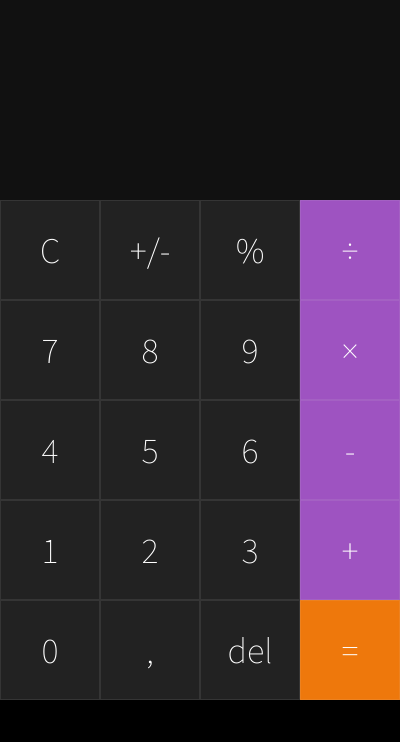
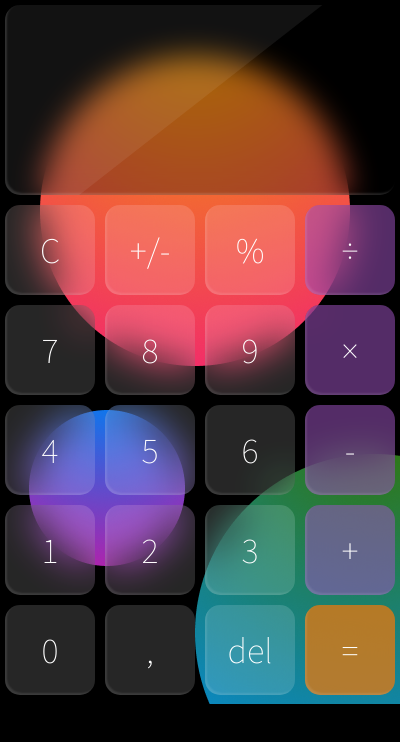
Before and after one commit to yinkar/yinkar-calc, an Electron app: page index.html in a window 400 px wide. Drawn offline with Linux system fonts and the light colour scheme.

Commit message:
New design

```diff
--- a/calculator.css
+++ b/calculator.css
@@ -55,18 +55,21 @@ input, button, textarea, :focus {
 }
 
 body {
-    overflow: hidden;
+    overflow: auto;
     background: #000;
 }
 
 .calculator {
   width: 400px;
   height: 700px;
+  margin: 0 auto;
+  background-image: url('assets/images/calc-bg.png');
 }
 
 .screen {
-  width: 400px;
-  height: 200px;
+  width: 390px;
+  height: 190px;
+  margin: 5px;
   font-family: 'Source Sans Pro', sans-serif;
   font-size: 32px;
   font-weight: 400;
@@ -75,6 +78,11 @@ body {
   color: #fff;
   text-align: right;
   position: relative;
+  overflow: hidden;
+  background: rgba(0, 0, 0, 0.30);
+  backdrop-filter: blur(15px);
+  box-shadow: inset 2px -2px 2px rgba(255, 255, 255, 0.13);
+  border-radius: 15px;
 }
 
 .screen > .operations {
@@ -97,6 +105,19 @@ body {
 
 .screen > .previous-operands {
   opacity: .7;
+}
+
+.screen::before {
+  content: '';
+  position: absolute;
+  left: 0;
+  top: 0;
+  width: 100%;
+  height: 100%;
+  background-color: #fff;
+  transform: rotate(
+322deg) translate(-65px, -123px) scale(1.3);
+  opacity: .07;
 }
 
 .keypad {
@@ -126,34 +147,50 @@ body {
 }
 
 .keypad button {
-  width: 100px;
-  height: 100px;
-  background-color: #222;
+  width: 90px;
+  height: 90px;
+  background-color: rgba(255, 255, 255, .15);
   color: #fff;
   border: none;
   outline: none;
   font-size: 36px;
+  margin: 5px;
   font-family: 'Source Sans Pro', sans-serif;
-  border: 1px solid rgba(209, 209, 209, 0.1);
+  border: none;
   cursor: pointer;
   transition: 150ms ease-in-out all;
   font-weight: 200;
+  border-radius: 15px;
+  box-shadow: inset 2px -2px 2px rgba(255, 255, 255, 0.1);
+  backdrop-filter: blur(20px);
 }
 
+
 .keypad button:hover {
-  filter: contrast(0.95);
+  filter: brightness(1.2);
 }
 
 .keypad button:active {
-  filter: contrast(0.8);
+  filter: brightness(1.4);
+}
+
+.numpad button:hover, .keypad-bottom button:hover {
+  background-color: rgba(255, 255, 255, .25);
+}
+
+.numpad button:active, .keypad-bottom button:active {
+  background-color: rgba(255, 255, 255, .30);
 }
 
 .keypad-right button {
-  background-color: #9E53C1;
+  background-color: #9E53C188;
+  border-radius: 15px;
+  box-shadow: inset 2px -2px 2px rgba(255, 255, 255, 0.1);
+  backdrop-filter: blur(20px);
 }
 
 .keypad-right button.equals {
-  background-color: #EE780C;
+  background-color: #EE780CBB;
 }
 
 .numpad button {
--- a/main.js
+++ b/main.js
@@ -12,7 +12,8 @@ function createWindow() {
         icon: __dirname + '/icon.png',
         resizable: false,
         maximizable: false,
-        darkTheme: true
+        darkTheme: true,
+        autoHideMenuBar: true
     });
 
     win.loadFile('index.html');
```
Also changed, not shown: assets/images/calc-bg.png (added).
